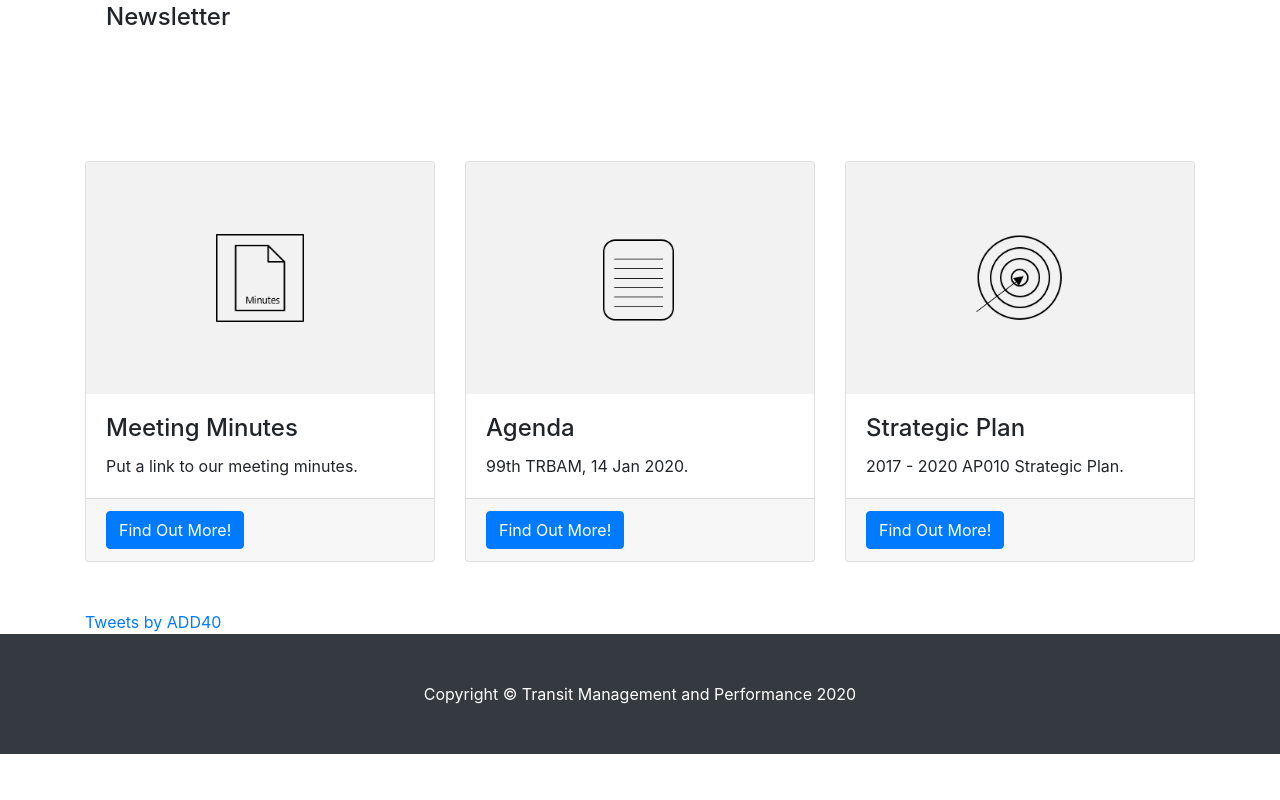
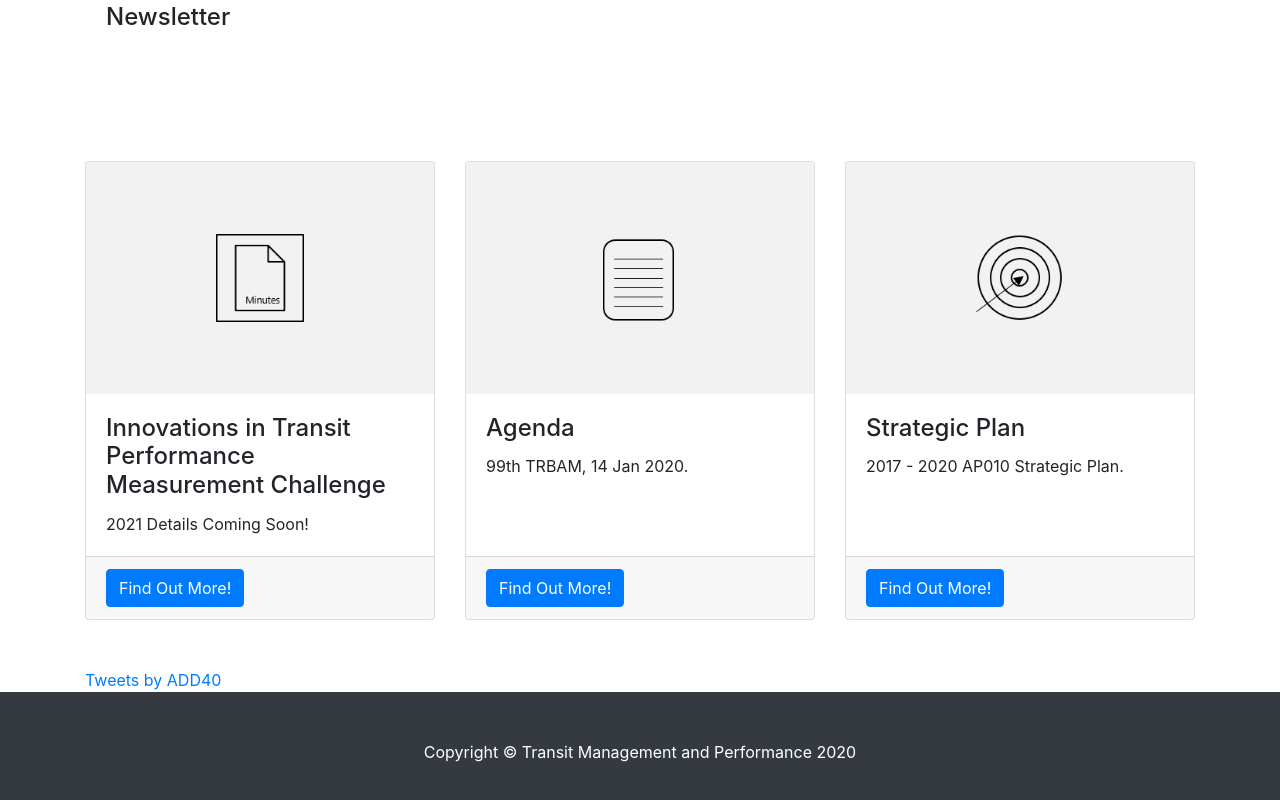
Before and after one commit to KGkiotsalitis/trbap010.org, a website: page index.html in a window 1280 px wide. Shown: the part 1084-1884 px from the top of the page. Before the commit the page ends 1838 px from the top, so only its background shows below. Drawn offline with Linux system fonts and the light colour scheme.

Commit message:
Update index.html

```diff
--- a/index.html
+++ b/index.html
@@ -128,8 +128,8 @@
         <div class="card h-100">
           <img class="card-img-top" src="minutes.png" alt="">
           <div class="card-body">
-            <h4 class="card-title">Meeting Minutes</h4>
-            <p class="card-text">Put a link to our meeting minutes.</p>
+            <h4 class="card-title">Innovations in Transit Performance Measurement Challenge</h4>
+            <p class="card-text">2021 Details Coming Soon!</p>
           </div>
           <div class="card-footer">
             <a href="#" class="btn btn-primary">Find Out More!</a>
```
